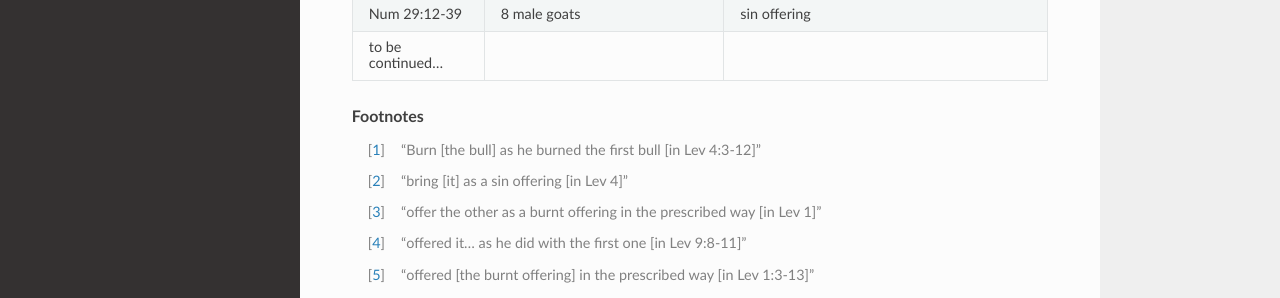
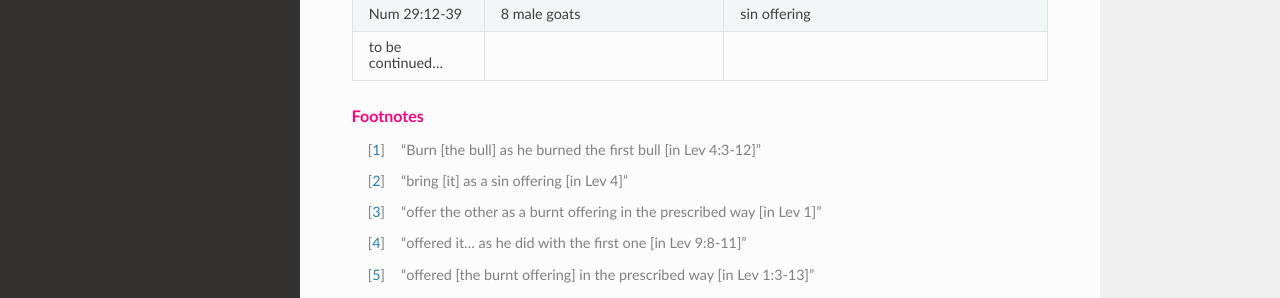
Before and after one commit to spagh-eddie/prettypinkthoughts, a Sphinx documentation site: the page built from docs/source/appendices/animal-sacrifice.rst, in a window 1280 px wide and 1400 px high, scrolled down 3995 px. Shown: the part 758-1056 px from the top of the window. Built offline with Sphinx 7.4.7 and the Read the Docs theme 2.0.0, drawn with Linux system fonts in a browser that asks for light colours.

Commit message:
Update CSS

```diff
--- a/docs/source/_static/custom.css
+++ b/docs/source/_static/custom.css
@@ -7,7 +7,7 @@
 .reference.internal {
     color: #ff8bc5;
 }
-h1, h2, h3, h4{
+h1, h2, h3, h4, .rubric {
     color: #FF007F;
 }
 .wy-table-responsive table td, .wy-table-responsive table th {
```
